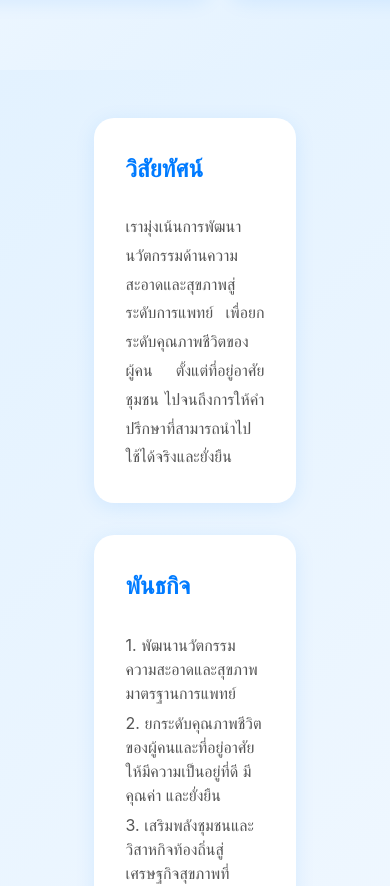
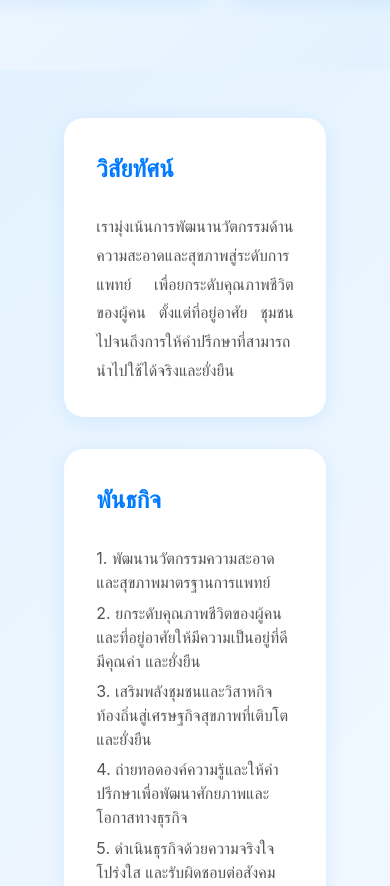
Before and after one commit to Spiral-Frontier-Community/miska-project, a React (Vite) app: page / in a window 390 px wide. Shown: the part 2635-3521 px from the top of the page. Built offline with nearby package versions, Linux system fonts and the light colour scheme; no server answers.

Commit message:
Fix the resolution for VisionSection

```diff
--- a/src/styles/Home.module.css
+++ b/src/styles/Home.module.css
@@ -214,7 +214,7 @@
 
   .visionContainer {
     grid-template-columns: 1fr;
-    max-width: 60vw;
+    max-width: 75vw;
   }
 
   .visionCard:nth-child(2) {
```
